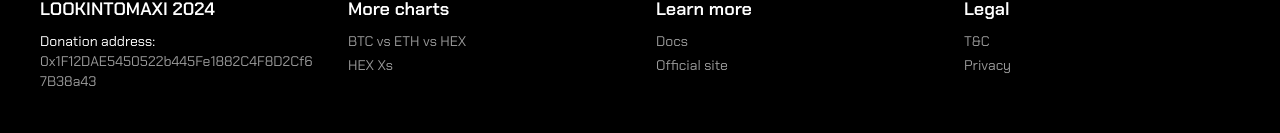
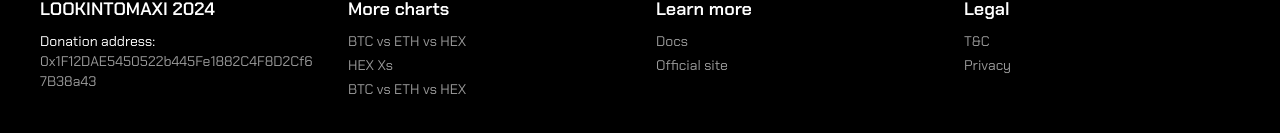
Before and after one commit to hexgeta/lim-real, a Next.js app: page / in a window 1280 px wide. Shown: the part 253-386 px from the top of the page. Built offline with nearby package versions, Linux system fonts and the light colour scheme.

Commit message:
Your descriptive commit message

```diff
--- a/components/Footer.tsx
+++ b/components/Footer.tsx
@@ -17,6 +17,7 @@ const Footer = () => {
           <ul className="text-sm space-y-1">
             <li><Link href="/vs-hex" className="text-[rgb(153,153,153)] hover:text-gray-300">BTC vs ETH vs HEX</Link></li>
             <li><Link href="/hex-gains" className="text-[rgb(153,153,153)] hover:text-gray-300">HEX Xs</Link></li>
+            <li><Link href="/vs-hex" className="text-[rgb(153,153,153)] hover:text-gray-300">BTC vs ETH vs HEX</Link></li>
 
           </ul>
         </div>
```
